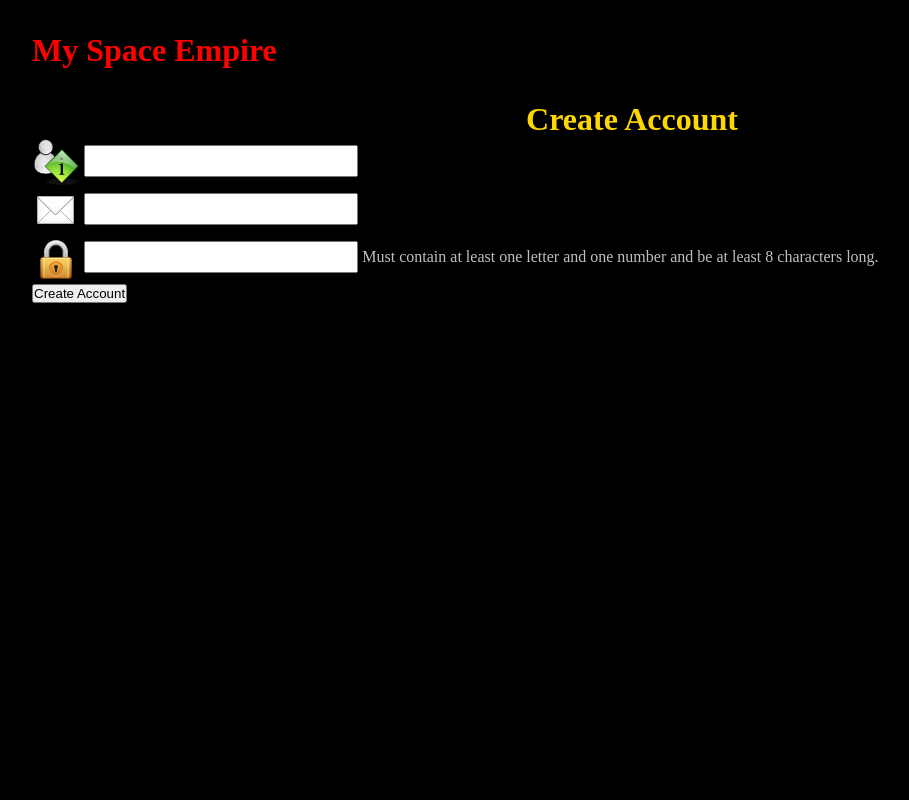
After one commit to BigMac6691/MySpaceEmpire, a PHP site: page /create_account.php in a window 1280 px wide. The commit adds this page. Shown: the whole page, without its empty margins (48-957 px from the left). Run offline with PHP 8.4, Linux system fonts and the light colour scheme.

Commit message:
Started create account page.  Created public folder so that I can put PHP fragments above the web root directory for security reasons.

```diff
--- /dev/null
+++ b/public/create_account.php
@@ -0,0 +1,33 @@
+<!DOCTYPE html>
+<html>
+	<head>
+		<link rel="stylesheet" href="css/main.css" type="text/css" media="screen" />
+	</head>
+	<body>
+		<div style="height: 3em; margin-left: 5em; margin-right: 5em;">
+			<h1 style="color: red; margin-top: 1em; float: left;">My Space Empire</h1>
+		</div>
+		<div style="clear: both;"></div>
+		<div style="margin-top: 2em; margin-left: 5em;">
+			<h1 style="color: gold; text-align: center;">Create Account</h1>
+			<p style="">
+				<img src="images/icons/user_info.png" width="48px" height="48px" />
+				<input style="padding: 0.5em;" type="text" size="30" name="alias" id="alias" />
+				<span id="alias_msg"></span>
+			</p>
+			<p style="">
+				<img src="images/icons/mail.png" width="48px" height="48px" />
+				<input style="padding: 0.5em;" type="text" size="30" name="user_id" id="user_id" />
+				<span id="email_msg"></span>
+			</p>
+			<p style="">
+				<img src="images/icons/lock.png" width="48px" height="48px" />
+				<input style="padding: 0.5em;" type="password" size="30" name="password" id="password" />
+				<span id="password_msg">Must contain at least one letter and one number and be at least 8 characters long.</span>
+			</p>
+			<p style="margin-top: 0.1em; margin-bottom: 0.1em;">
+				<input type="button" value="Create Account" onclick="javascript:alert('Attempt to create account.')"/>
+			</p>
+		</div>
+	</body>
+</html>
--- a/css/main.css
+++ b/public/css/main.css
@@ -12,5 +12,11 @@ html
 body
 {
     background-color: black;
+    color: silver;
     height: 100%;
 }
+
+img
+{
+	vertical-align: middle;
+}
```
Also changed, not shown: public/index.php (renamed from index.php, +6 -4 lines), images/icons/lock.png (deleted), public/images/icons/lock.png (added), public/images/icons/mail.png (renamed from images/icons/mail.png), public/images/icons/user_info.png (added), public/js/util/RndGen.js (renamed from js/util/RndGen.js).
